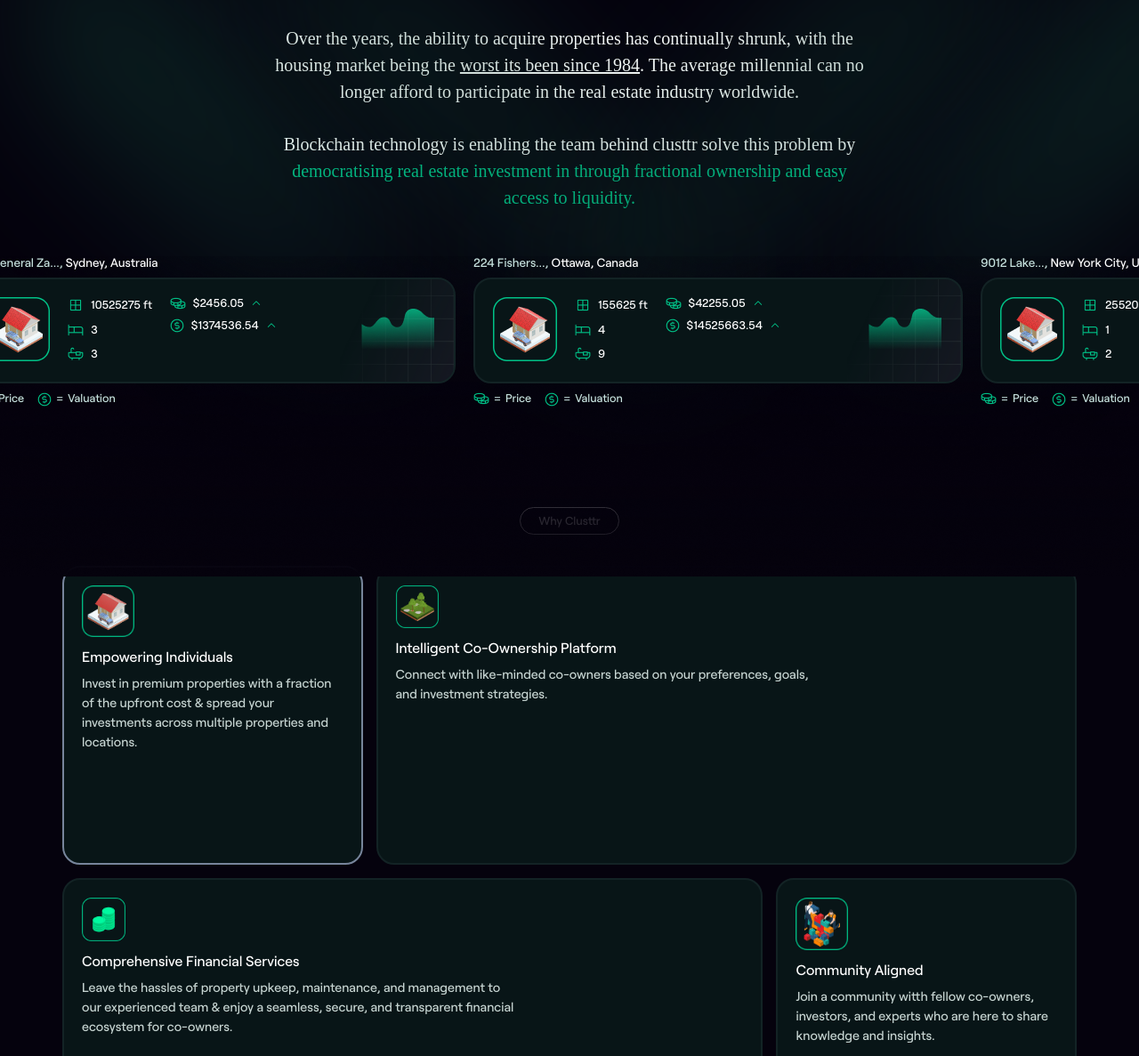
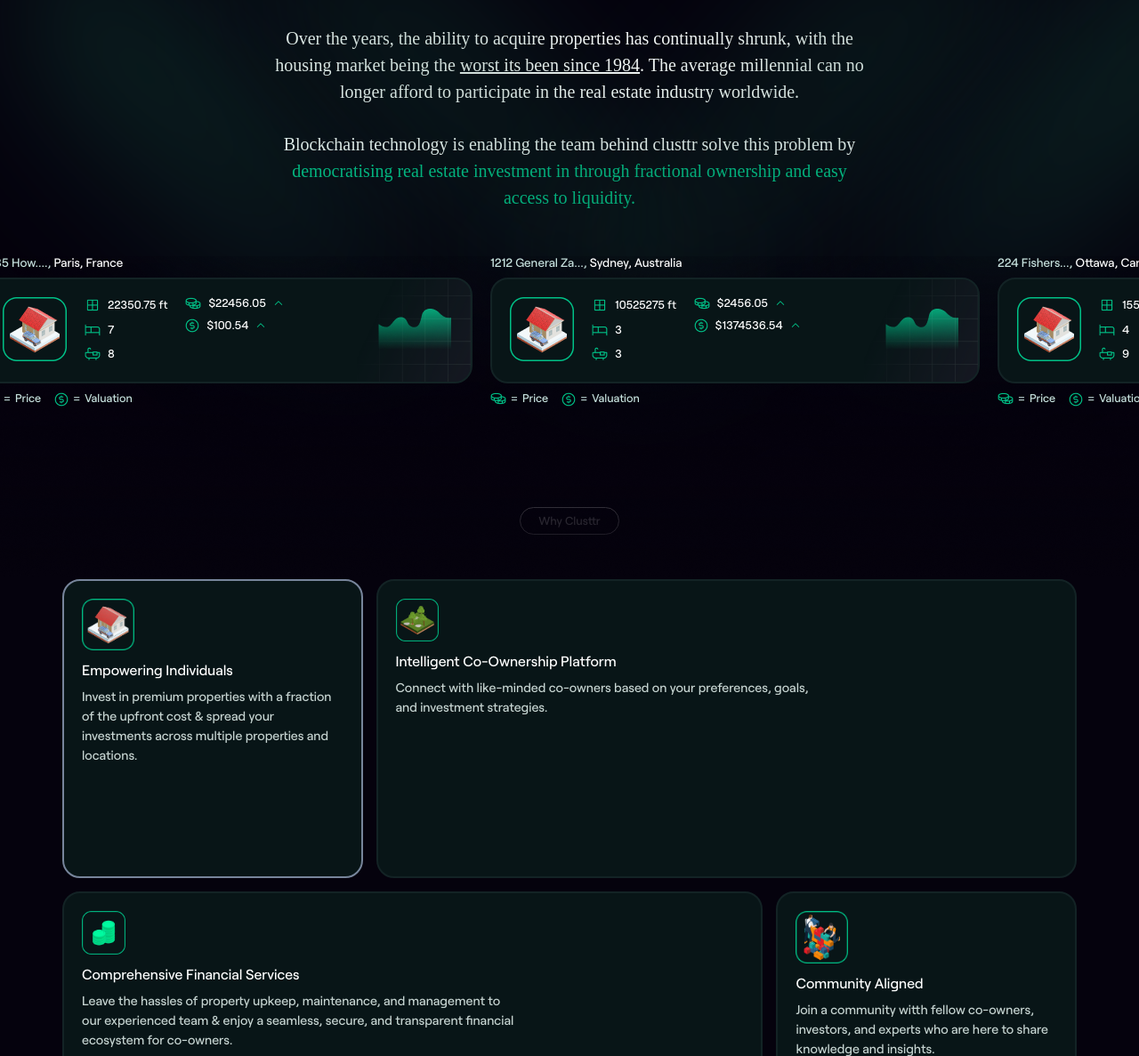
Before and after one commit to Clusttr/clusttr-web, a React (Vite) app: page / in a window 1280 px wide. Shown: the part 889-2076 px from the top of the page at 89% size. Built offline with nearby package versions, Linux system fonts and the light colour scheme; a web font is replaced by a local one.

Commit message:
fix animation speed and margin-top

```diff
--- a/src/views/landing/ComingSoon.tsx
+++ b/src/views/landing/ComingSoon.tsx
@@ -111,7 +111,7 @@ const ComingSoonStyle = styled.div`
 	}
 	& .coming_soon_boxes {
 		display: flex;
-		animation: slide 15s infinite linear;
+		animation: slide 30s infinite linear;
 	}
 
 	& .comingSoonBoxesClones:hover .coming_soon_boxes {
--- a/src/views/landing/WhyClusttr.tsx
+++ b/src/views/landing/WhyClusttr.tsx
@@ -96,6 +96,7 @@ const WhyClusttrStyle = styled.div`
 		display: grid;
 		grid-template-columns: 0.9fr 2.1fr;
 		gap: 15px;
+		margin-top: 15px;
 	}
 
 	& .why_clusttr_bottom {
```
